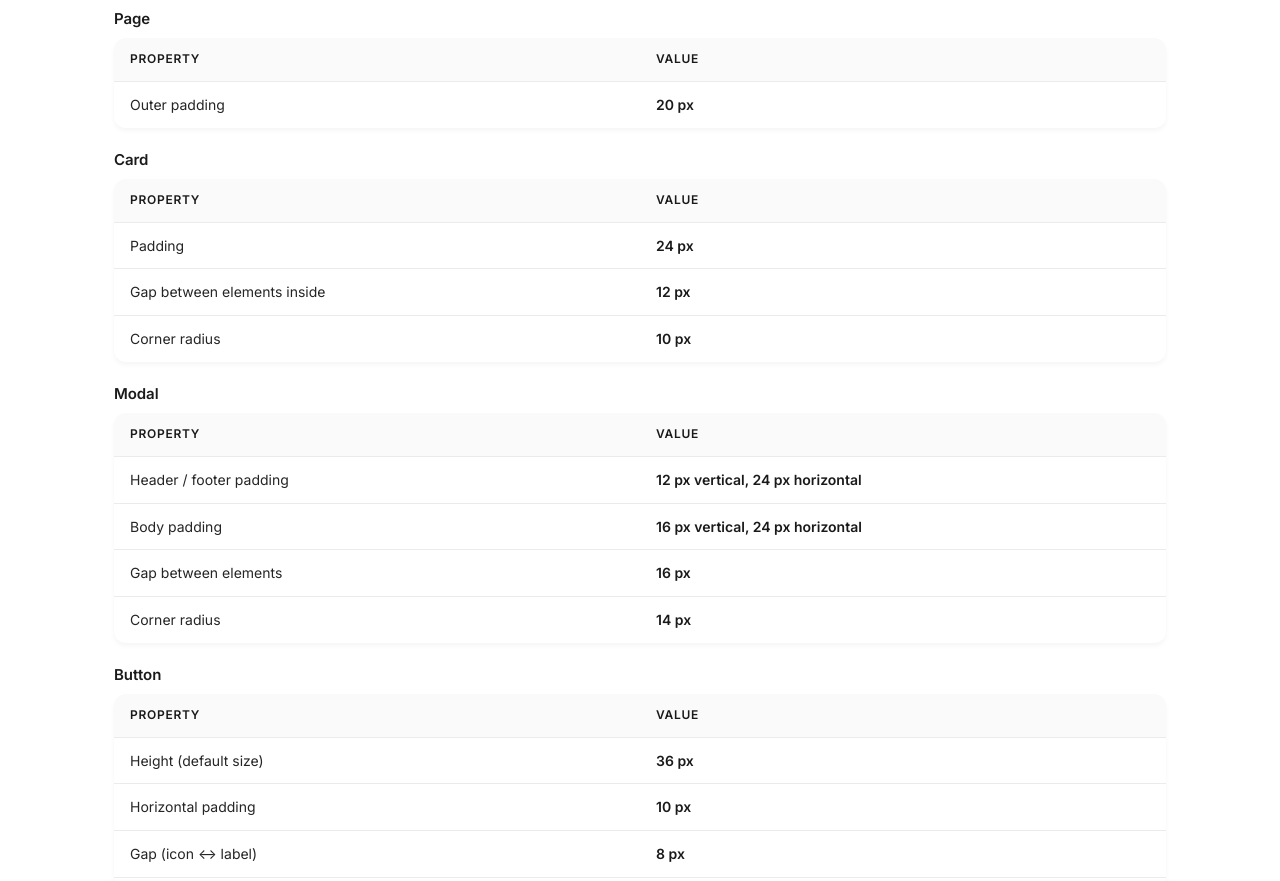
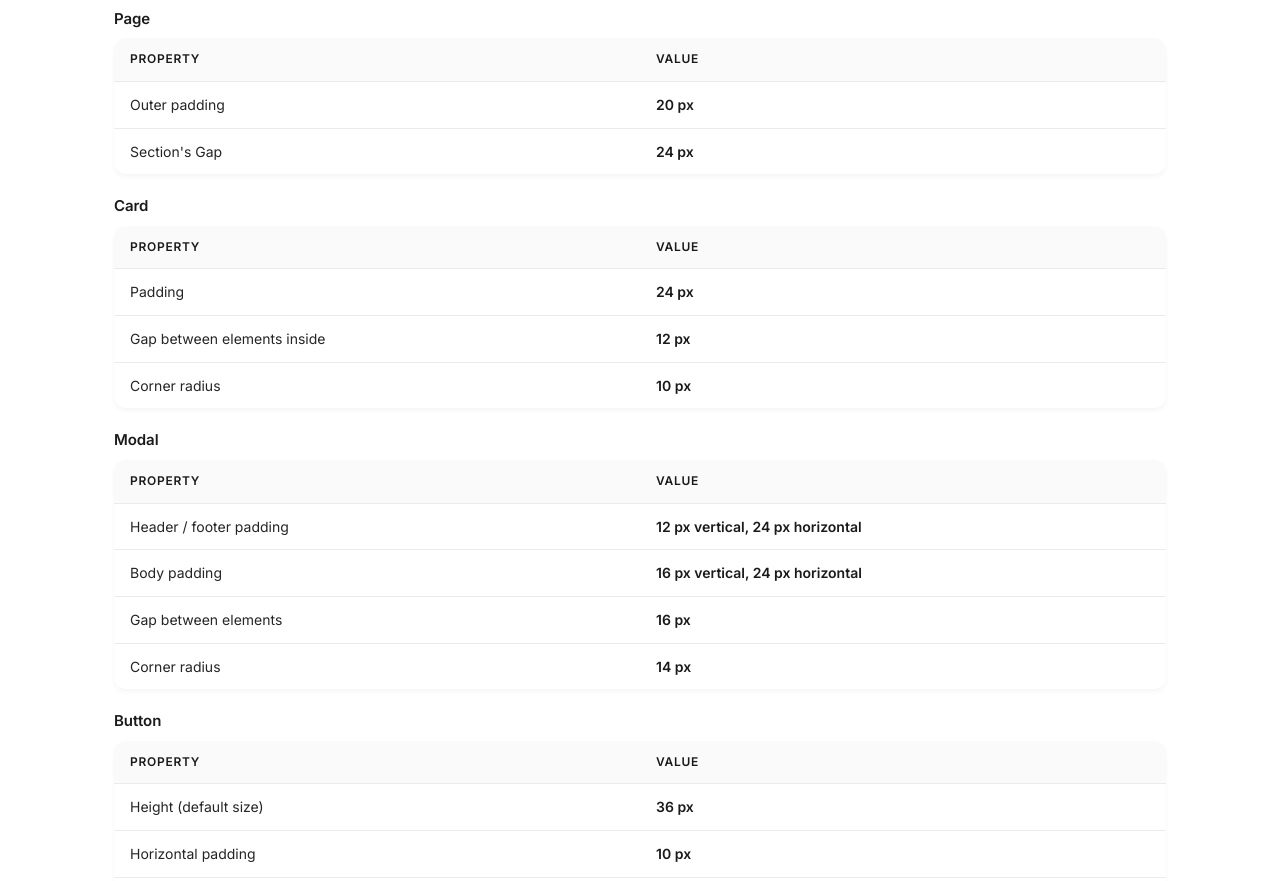
Before and after one commit to nauman-buch/proposal-theme, a plain HTML site: page index.html in a window 1280 px wide. Shown: the part 2660-3541 px from the top of the page. Drawn offline with Linux system fonts and the light colour scheme.

Commit message:
Add section gap value to the design specification table in index.html

```diff
--- a/index.html
+++ b/index.html
@@ -1500,6 +1500,10 @@
                 <tr>
                   <td data-label="Property">Outer padding</td>
                   <td data-label="Value"><strong>20 px</strong></td>
+                </tr>
+                <tr>
+                  <td data-label="Property">Section's Gap</td>
+                  <td data-label="Value"><strong>24 px</strong></td>
                 </tr>
               </tbody>
             </table>
```
